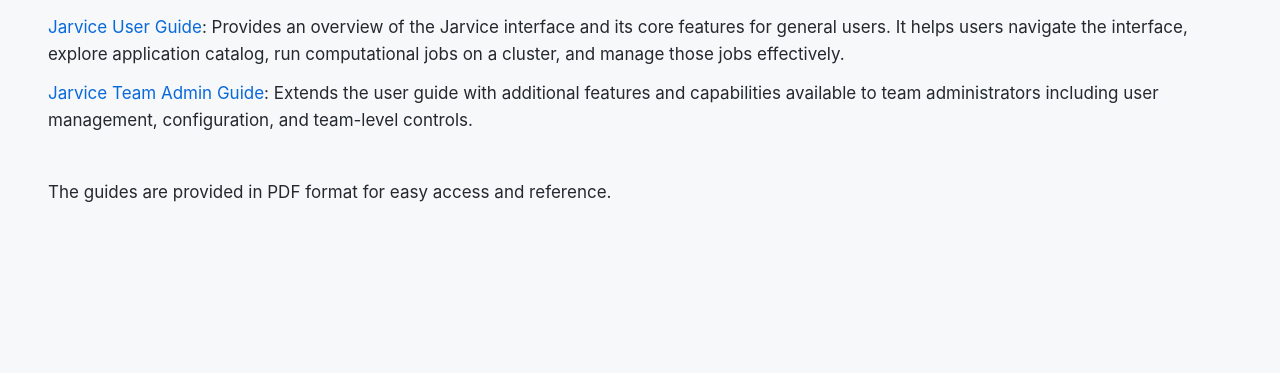
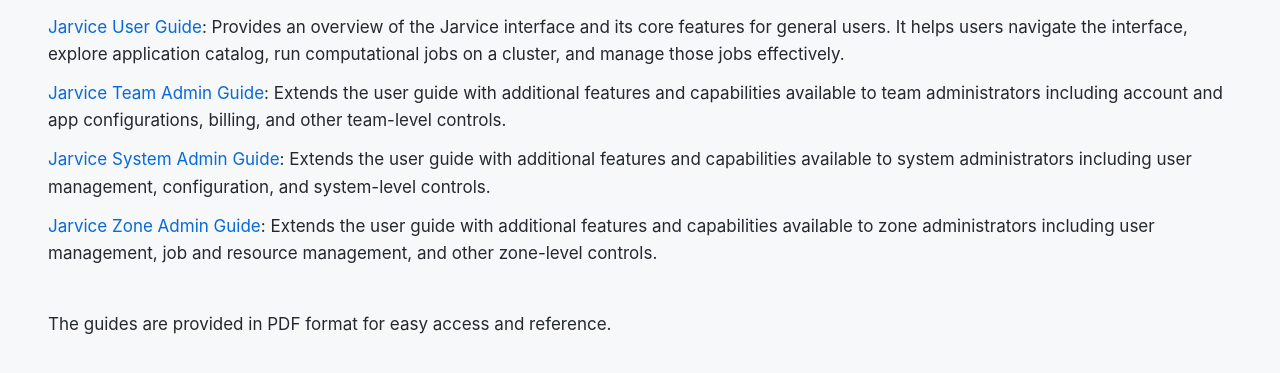
Before and after one commit to nimbix/jarvice-guides, a plain HTML site: page index.html in a window 1280 px wide. Shown: the part 141-514 px from the top of the page. Drawn offline with Linux system fonts and the light colour scheme.

Commit message:
Update index.html
Adding system admin guide and zone admin guide

```diff
--- a/index.html
+++ b/index.html
@@ -44,7 +44,9 @@ p {
   <p> Welcome to the official Jarvice documentation! Get started by exploring the following guides:</p>
   <ul class="indented-list">
     <li><a href="Jarvice_user_guide.pdf">Jarvice User Guide</a>: Provides an overview of the Jarvice interface and its core features for general users. It helps users navigate the interface, explore application catalog, run computational jobs on a cluster, and manage those jobs effectively.</li>
-    <li><a href="Jarvice_team_admin_guide.pdf">Jarvice Team Admin Guide</a>: Extends the user guide with additional features and capabilities available to team administrators including user management, configuration, and team-level controls.</li>
+    <li><a href="Jarvice_team_admin_guide.pdf">Jarvice Team Admin Guide</a>: Extends the user guide with additional features and capabilities available to team administrators including account and app configurations, billing, and other team-level controls.</li>
+    <li><a href="Jarvice_system_admin_guide.pdf">Jarvice System Admin Guide</a>: Extends the user guide with additional features and capabilities available to system administrators including user management, configuration, and system-level controls.</li>
+    <li><a href="Jarvice_zone_admin_guide.pdf">Jarvice Zone Admin Guide</a>: Extends the user guide with additional features and capabilities available to zone administrators including user management, job and resource management, and other zone-level controls.</li>
   </ul>
 <br>
 
```
